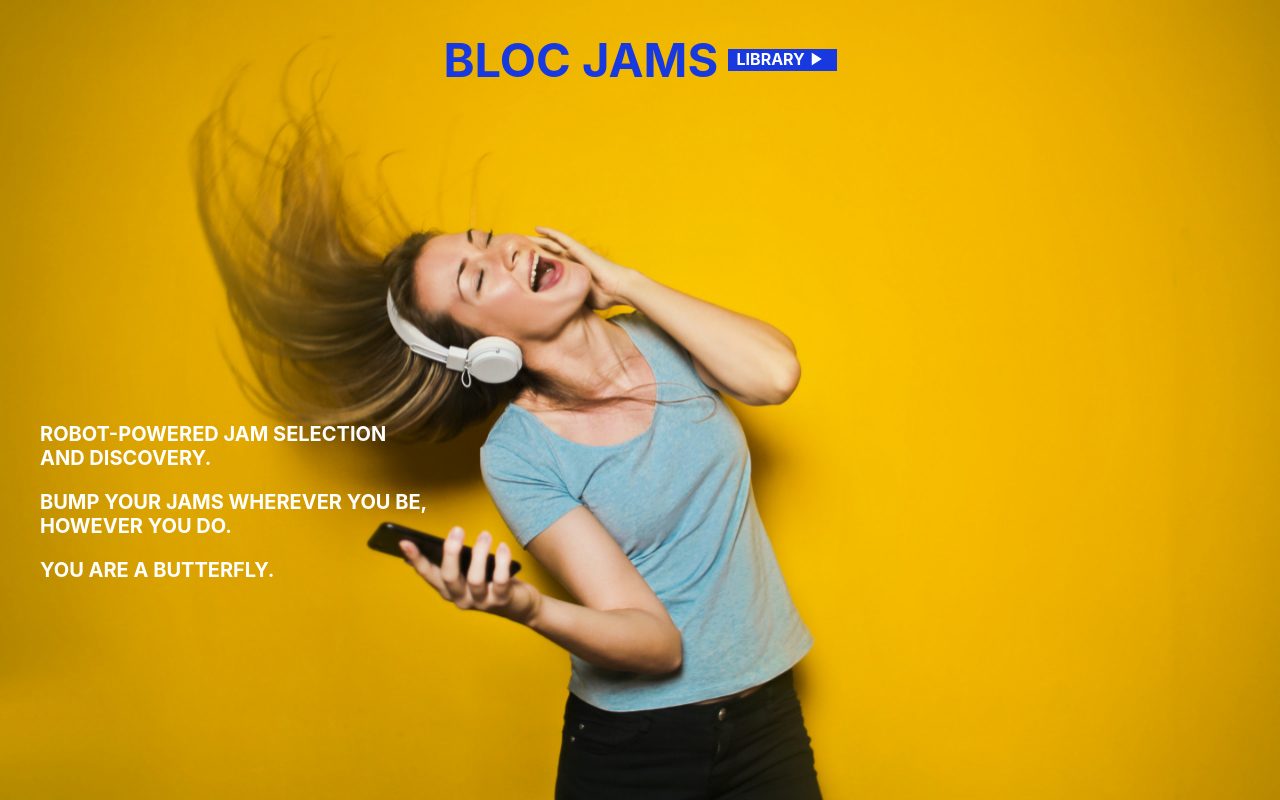
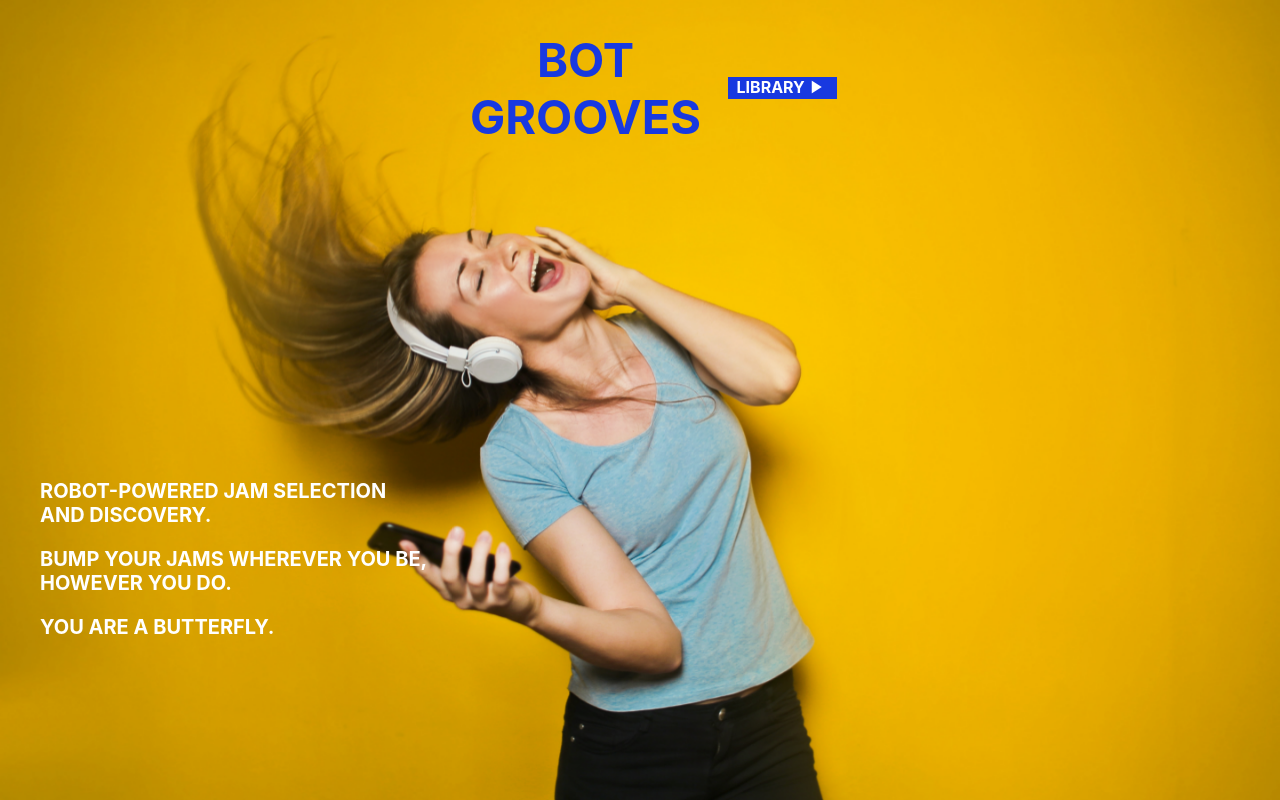
Before and after one commit to sean-p-ryan/bloc-jams-react, a React (Create React App) app: page / in a window 1280 px wide. Built offline with nearby package versions, Linux system fonts and the light colour scheme.

Commit message:
changed name to bot grooves

```diff
--- a/src/components/Landing.js
+++ b/src/components/Landing.js
@@ -5,7 +5,7 @@ import landing from "../styles/landing.css";
 const Landing = () => (
   <body className="background-image">
     <header>
-      <h1>Bloc Jams</h1>
+      <h1>Bot Grooves</h1>
       <nav>
         <Link className="Library" to='/library'>Library</Link>
         <i className="icon ion-md-play" id="nav-arrow"></i>
```
